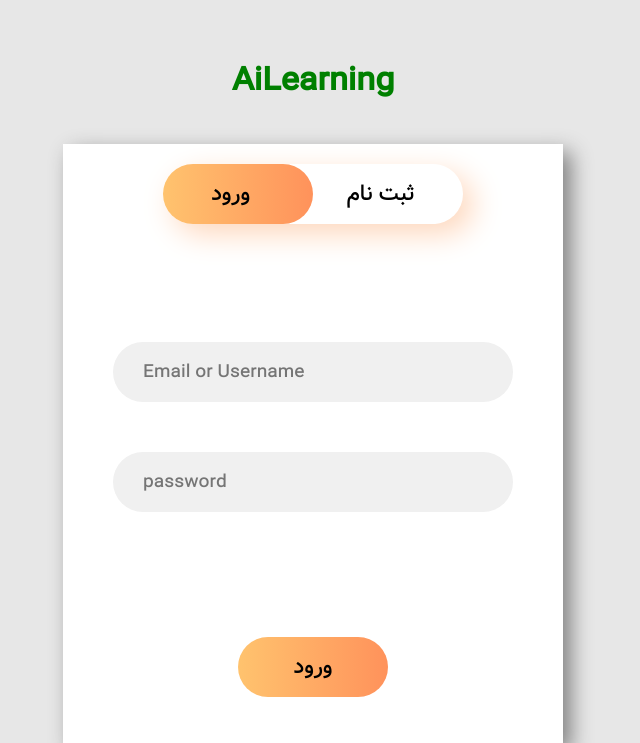
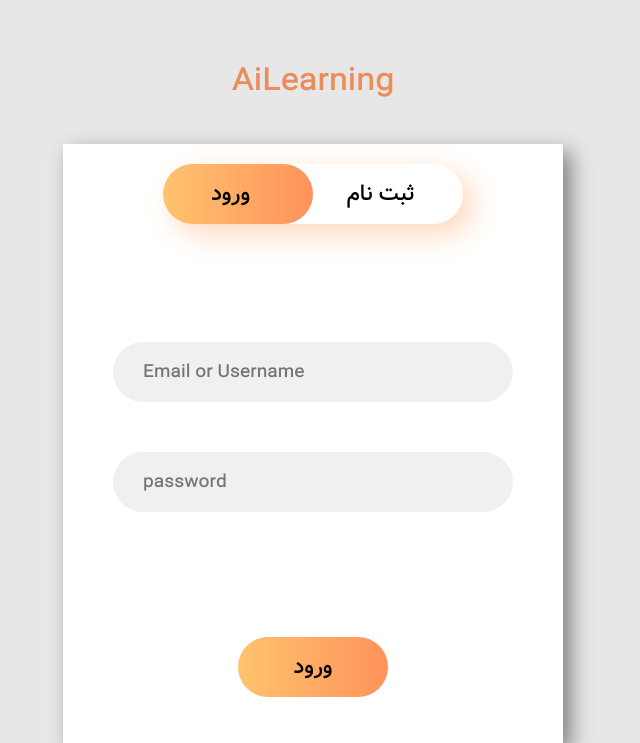
Before and after one commit to Saeid-Shakeri/AiLearning, a Django app: page /user/login/ in a window 1280 px wide. Shown: the top 743 px of the page, without its empty margins (327-967 px from the left). Run offline with Django 3.2, Linux system fonts and the light colour scheme.

Commit message:
change heading color

```diff
--- a/static/css/signup-login.css
+++ b/static/css/signup-login.css
@@ -44,7 +44,8 @@ p{
 }
 
 .heading {
-    color: green;
+    color: rgb(235, 140, 90);
+    font-weight: normal;
 }
 
 .title {
```
